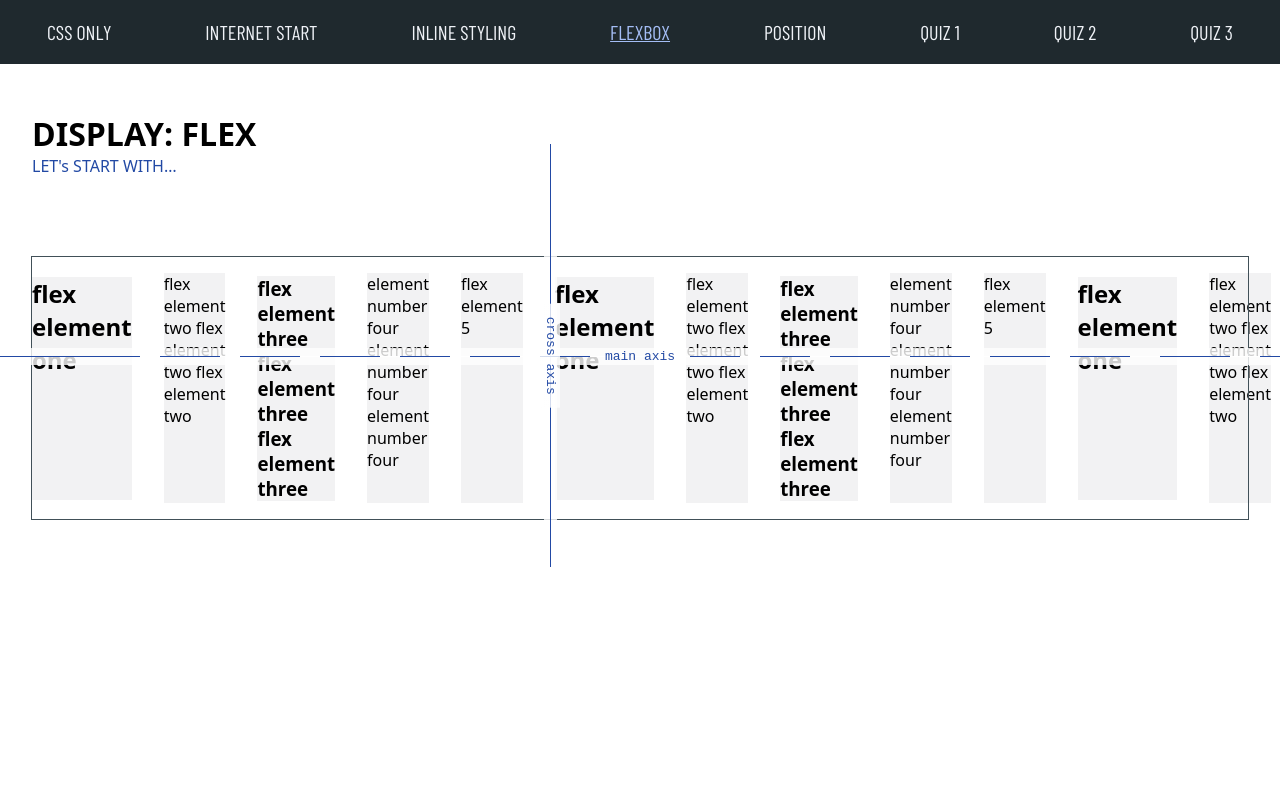
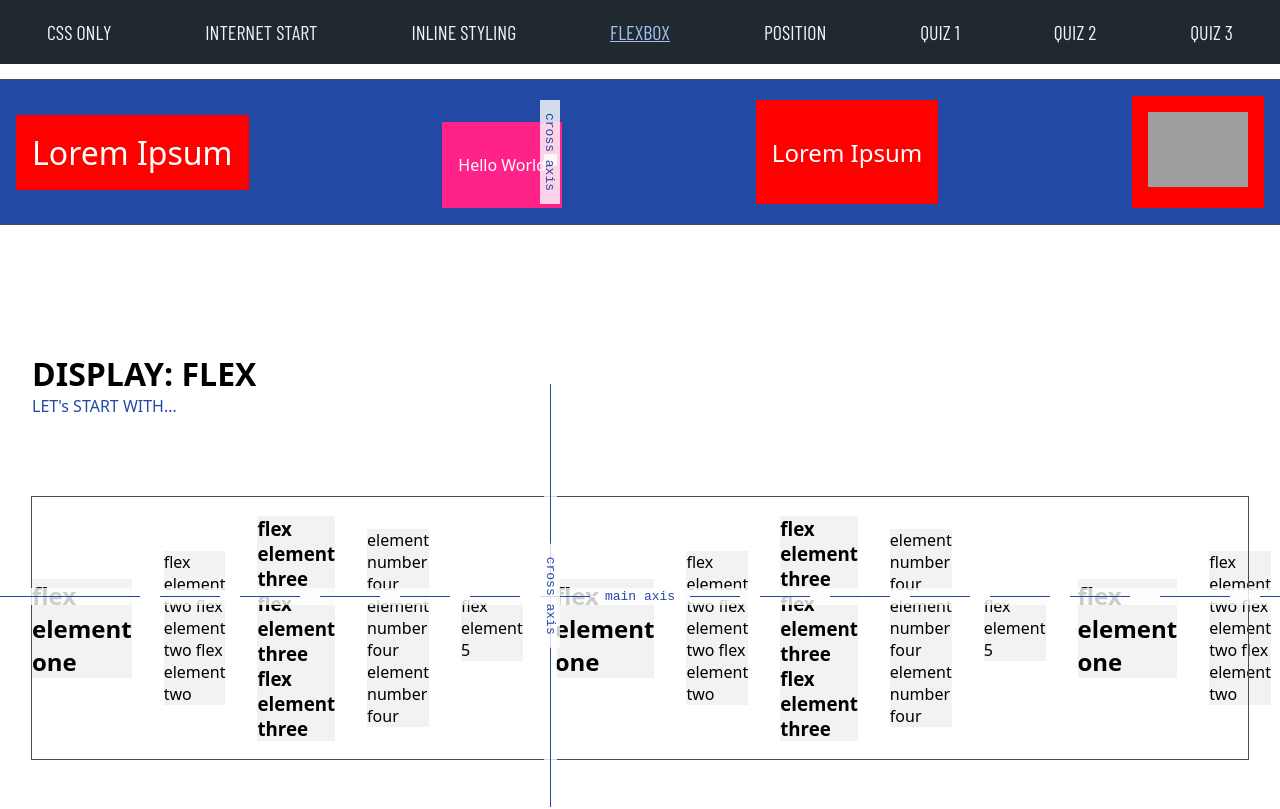
Before and after one commit to Skowronek-Jaskula/mwd, a website: page display-flex.html in a window 1280 px wide. Shown: the top 809 px of the page. Drawn offline with nearby package versions, Linux system fonts and the light colour scheme; files that its build step writes are made by us from their sources; grey boxes are pictures that could not be loaded.

Commit message:
after-training

```diff
--- a/display-flex.html
+++ b/display-flex.html
@@ -7,6 +7,7 @@
     <link rel="icon" href="/assets/favicon.ico" />
     <link rel="stylesheet" href="/css/reset.css" />
     <link rel="stylesheet" href="/css/styles.css" />
+    <link rel="stylesheet" href="/dist/styles.css" />
 
     <style>
       :root {
@@ -151,6 +152,23 @@
       <a href="/quizes/quiz-2.html">QUIZ 2</a>
       <a href="/quizes/quiz-3.html">QUIZ 3</a>
     </nav>
+
+    <header class="flex">
+      <div class="flex__content">
+        <h1 class="flex__content-title">Lorem Ipsum</h1>
+      </div>
+      <div class="flex__content--with-background">
+        <p>Hello World</p>
+      </div>
+      <div class="flex__content">
+        <h2 class="flex__content-title">Lorem Ipsum</h2>
+      </div>
+      <div class="flex__content">
+        <img class="flex__content-image" src="https://images.pexels.com/photos/27163466/pexels-photo-27163466/free-photo-of-woman-reading-a-book-in-shadow.jpeg?auto=compress&cs=tinysrgb&w=1260&h=750&dpr=2" />
+      </div>
+    </header>
+
+
     <div class="flex-wrapper">
       <h1>DISPLAY: FLEX</h1>
       <a href="https://flexboxfroggy.com/#pl" target="_blank">LET's START WITH…</a>
--- /dev/null
+++ b/styles/styles.scss
@@ -0,0 +1,83 @@
+@mixin special-char($heading){
+  @if ($heading) {
+    font-weight: 100;
+  }
+  color: white;
+}
+
+// .header {
+//   position: relative;
+//   background-color: lime;
+//   display: inline;
+//   &__quote {
+//     position: absolute;
+//     font-size: 4rem;
+//     font-family: fantasy;
+//     top: 20px;
+//     left: -20px;
+//     &:last-child {
+//       right: -20px;
+//       top: -20px;
+//       left: unset;
+//     }
+//   }
+// }
+.test {
+  position: relative;
+  background-color: limegreen;
+  z-index: 0;
+}
+header {
+  background-color: var(--sbne-color-main);
+  color: var(--sbne-white);
+  padding: 1rem;
+  position: sticky;
+  top: calc(var(--sbne-nav-height) + 1rem);
+}
+main {
+  display: grid;
+  grid-template-columns: 3fr 1fr;
+  gap: 1rem;
+}
+aside {
+  outline: solid thin var(--sbne-color-main);
+  outline-offset: -1px;
+}
+
+footer {
+  background-color: var(--sbne-mid-gray);
+  padding: 1rem;
+}
+
+.flex {
+  display: flex;
+  gap: 1rem;
+  align-items: center;
+  justify-content: space-between;
+  margin-inline: auto;
+
+  &__content {
+    padding: 1rem;
+    background-color: #ff0000;
+    &-title {
+      @include special-char($heading: true);
+    }
+
+
+    &-image {
+      width: 100px;
+    }
+
+    &--with-background {
+      @extend .flex__content;
+      @include special-char($heading: false);
+      background-color: #ff2288;
+      margin-top: auto;
+    }
+  }
+}
+
+
+
+
+// BEM
```
Also changed, not shown: inline-styling.html (+1 -0 lines), package.json (added, +14 -0 lines), position.html (+10 -35 lines), css/styles.css, 2 other files.
